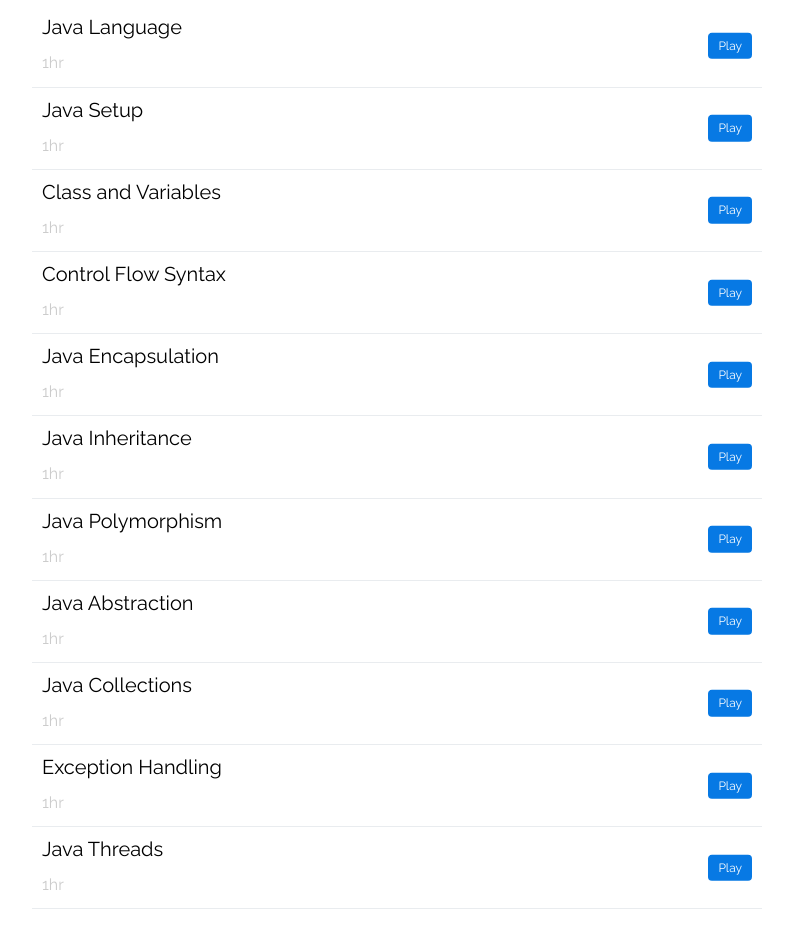
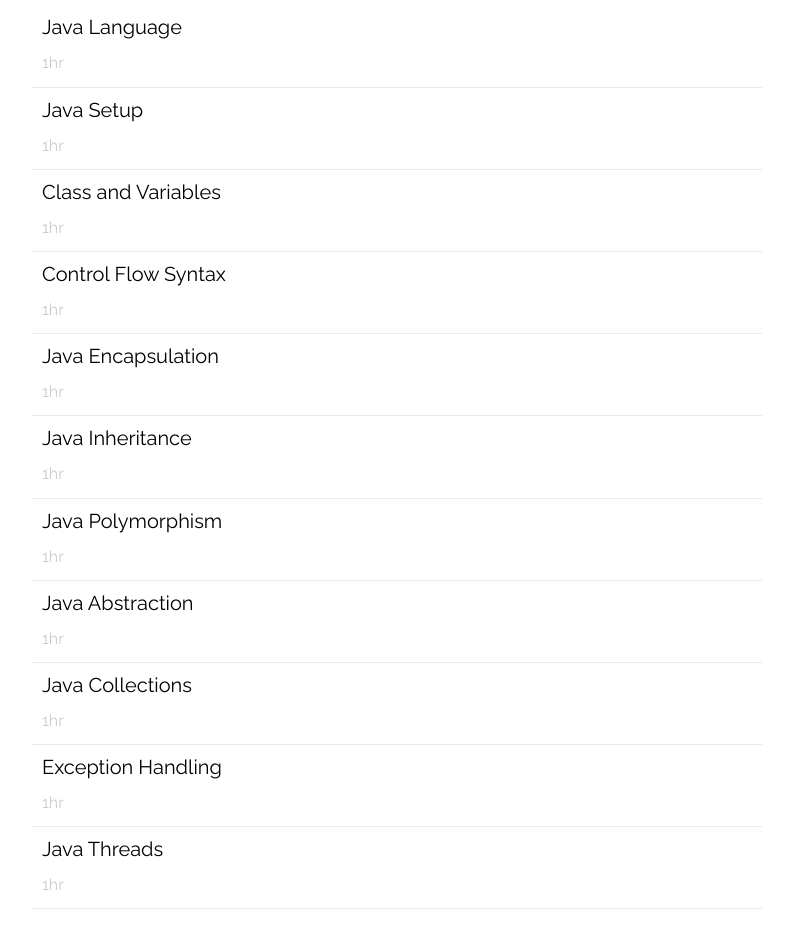
Before and after one commit to munish-usit/techmastry, a plain HTML site: page corejava.html in a window 1280 px wide. Shown: the part 715-1652 px from the top of the page, without its empty margins (53-846 px from the left). Drawn offline with Linux system fonts and the light colour scheme; files whose address does not match are found by name.

Commit message:
final code
final code

```diff
--- a/corejava.html
+++ b/corejava.html
@@ -2,7 +2,8 @@
 <html lang="en">
 
   <head>
-    <title>Tech Mastry &mdash; Core Java</title>
+    <title>Java Tech Mastry &mdash; Core Java</title>
+    <link rel="icon" href="images/logo-black.png" type="image/icon type">
     <meta charset="utf-8">
     <meta name="viewport" content="width=device-width, initial-scale=1, shrink-to-fit=no">
 
@@ -45,6 +46,7 @@
             <div class="col-3">
               <div class="site-logo">
                 <a href="index.html"><strong>Java Tech Mastry</strong></a>
+                <a href="index.html"><img src="images/logo-color.png" style="width:100px;height:100px"></img></a>
               </div>
             </div>
 
@@ -71,7 +73,7 @@
       </header>
 
 
-      <div class="site-section-cover " style="background-image: url('images/corejava.webp');">
+      <div class="site-section-cover overlay" style="background-image: url('images/corejava.webp');">
 
         <div class="container">
           <div class="row align-items-center justify-content-center">
@@ -117,7 +119,7 @@
                   <p>
                     <span class="mr-2 mb-2">1hr</span>
                   </p>
-                  <a href="#" class="play">Play</a>
+                  <!-- <a href="#" class="play">Play</a> -->
                 </li>
 
                 <li>
@@ -126,7 +128,7 @@
                   <p>
                     <span class="mr-2 mb-2">1hr</span>
                   </p>
-                  <a href="#" class="play">Play</a>
+                  <!-- <a href="#" class="play">Play</a> -->
                 </li>
 
                 <li>
@@ -135,7 +137,7 @@
                   <p>
                     <span class="mr-2 mb-2">1hr</span>
                   </p>
-                  <a href="#" class="play">Play</a>
+                  <!-- <a href="#" class="play">Play</a> -->
                 </li>
 
                 <li>
@@ -144,7 +146,7 @@
                   <p>
                     <span class="mr-2 mb-2">1hr</span>
                   </p>
-                  <a href="#" class="play">Play</a>
+                  <!-- <a href="#" class="play">Play</a> -->
                 </li>
 
                 <li>
@@ -153,7 +155,7 @@
                   <p>
                     <span class="mr-2 mb-2">1hr</span>
                   </p>
-                  <a href="#" class="play">Play</a>
+                  <!-- <a href="#" class="play">Play</a> -->
                 </li>
 
                 <li>
@@ -162,7 +164,7 @@
                   <p>
                     <span class="mr-2 mb-2">1hr</span>
                   </p>
-                  <a href="#" class="play">Play</a>
+                  <!-- <a href="#" class="play">Play</a> -->
                 </li>
 
 
@@ -172,7 +174,7 @@
                   <p>
                     <span class="mr-2 mb-2">1hr</span>
                   </p>
-                  <a href="#" class="play">Play</a>
+                  <!-- <a href="#" class="play">Play</a> -->
                 </li>
 
                 <li>
@@ -181,7 +183,7 @@
                   <p>
                     <span class="mr-2 mb-2">1hr</span>
                   </p>
-                  <a href="#" class="play">Play</a>
+                  <!-- <a href="#" class="play">Play</a> -->
                 </li>
 
 
@@ -191,7 +193,7 @@
                   <p>
                     <span class="mr-2 mb-2">1hr</span>
                   </p>
-                  <a href="#" class="play">Play</a>
+                  <!-- <a href="#" class="play">Play</a> -->
                 </li>
 
                 <li>
@@ -200,7 +202,7 @@
                   <p>
                     <span class="mr-2 mb-2">1hr</span>
                   </p>
-                  <a href="#" class="play">Play</a>
+                  <!-- <a href="#" class="play">Play</a> -->
                 </li>
 
                 <li>
@@ -209,7 +211,7 @@
                   <p>
                     <span class="mr-2 mb-2">1hr</span>
                   </p>
-                  <a href="#" class="play">Play</a>
+                  <!-- <a href="#" class="play">Play</a> -->
                 </li>
               </ul>
             </div>
```
Also changed, not shown: about.html (+3 -1 lines), contact-success.html (+3 -1 lines), contact.html (+4 -2 lines), index.html (+4 -2 lines), interview.html (+11 -9 lines), microservices.html (+13 -11 lines), springboot.html (+14 -11 lines), images/contactus.jpeg (added), images/java-prep-logo.png (added), images/java-prep-logo.webp (added), images/logo-black.png (added), images/logo-color.png (added), 2 other files.
